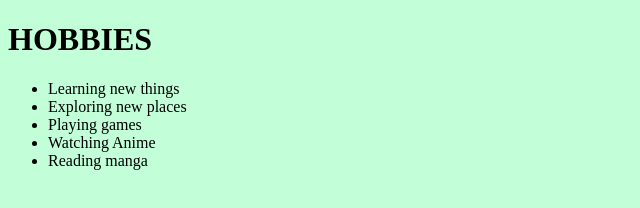
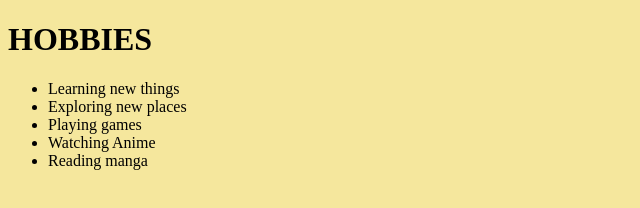
Before and after one commit to MRH30/CV, a plain HTML site: page hobbies.html in a window 1280 px wide. Shown: the whole page, without its empty margins (0-640 px from the left). Drawn offline with Linux system fonts and the light colour scheme.

Commit message:
Add files via upload

```diff
--- a/hobbies.html
+++ b/hobbies.html
@@ -4,7 +4,7 @@
     <meta charset="utf-8">
     <title>Hobbies</title>
   </head>
-  <body style="background-color:#C2FFD9">
+  <body style="background-color:#F5E79D">
     <h1>HOBBIES</h1>
     <ul>
       <li>Learning new things</li>
```
